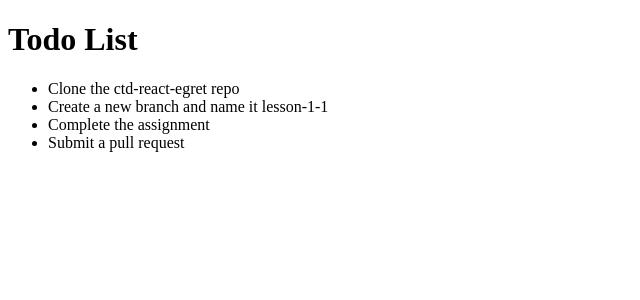
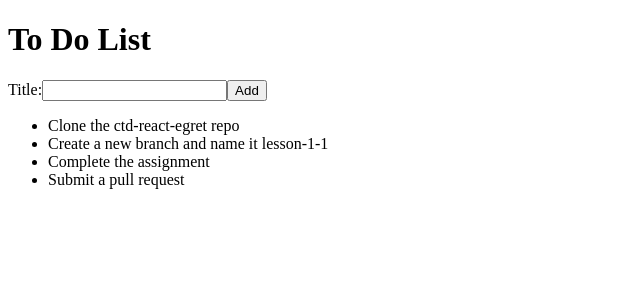
Before and after one commit to Code-the-Dream-School/ctd-react-egret, a React (Create React App) app: page / in a window 1280 px wide. Shown: the top 300 px of the page, without its empty margins (0-640 px from the left). Built offline with nearby package versions, Linux system fonts and the light colour scheme; the HTML template or start-up script is replaced by a standard one.

Commit message:
Add new components TodoList and AddTodoForm

```diff
--- /dev/null
+++ b/src/AddTodoForm.js
@@ -0,0 +1,18 @@
+import React from 'react'
+
+
+function AddTodoForm() {
+    return (
+        <div>
+            <form>
+                <label htmlFor='todoTitle'>Title:</label>
+                <input id='todoTitle' type='text'></input>
+                <button type='submit'>Add</button>
+            </form>
+
+        </div>
+
+    )
+}
+
+export default AddTodoForm
--- a/src/App.js
+++ b/src/App.js
@@ -1,37 +1,14 @@
 import React from 'react';
-
-
-const todoList = [
-  {
-    'id': 1,
-    'title': 'Clone the ctd-react-egret repo'
-  },
-  {
-    'id': 2,
-    'title': 'Create a new branch and name it lesson-1-1'
-  },
-  {
-    'id': 3,
-    'title': 'Complete the assignment'
-  },
-  {
-    'id': 4,
-    'title': 'Submit a pull request'
-  }
-]
-
-//function to transform array list into JSX
-function renderList(list)  {
-  let newList = list.map( item => <li key={item.id}>{item.title}</li>)
-  return newList
-}
+import AddTodoForm from './AddTodoForm';
+import TodoList from './TodoList';
 
 
 function App() {
   return (
     <div>
-      <h1>Todo List</h1>
-        <ul>{renderList(todoList)}</ul>
+      <h1>To Do List</h1>
+        <AddTodoForm />
+        <TodoList />
     </div>
 
   );
--- /dev/null
+++ b/src/TodoList.js
@@ -0,0 +1,32 @@
+import React from 'react'
+
+const todoList = [
+    {
+      id: 1,
+      title: 'Clone the ctd-react-egret repo'
+    },
+    {
+      id: 2,
+      title: 'Create a new branch and name it lesson-1-1'
+    },
+    {
+      id: 3,
+      title: 'Complete the assignment'
+    },
+    {
+      id: 4,
+      title: 'Submit a pull request'
+    }
+  ]
+
+
+function TodoList() {
+    return (
+        <ul>
+        {todoList.map( item => <li key={item.id}>{item.title}</li>
+        )}
+        </ul>
+    )
+}
+
+export default TodoList
```
